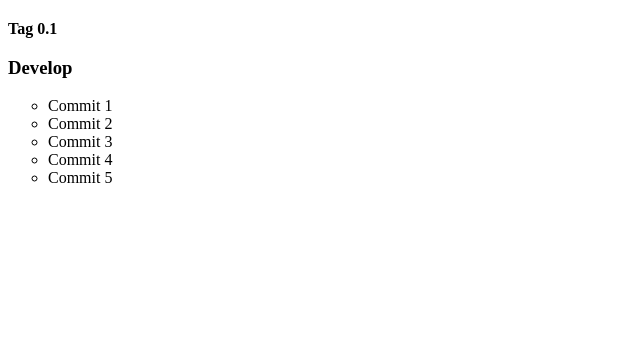
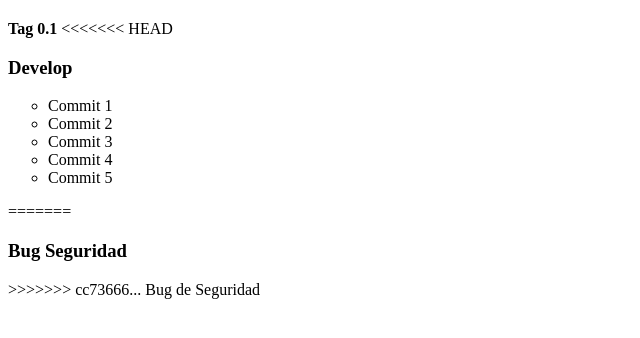
Before and after one commit to junior3141/UT02-Git, a plain HTML site: page Public/Index.html in a window 1280 px wide. Shown: the part 60-398 px from the top of the page, without its empty margins (0-640 px from the left). Drawn offline with Linux system fonts and the light colour scheme.

Commit message:
Bug de Seguridad

```diff
--- a/Public/Index.html
+++ b/Public/Index.html
@@ -11,6 +11,7 @@
     </h1>
     <b>Tag 0.1</b>
 
+<<<<<<< HEAD
     <h3>Develop</h3>
     <ul>
         <li type="circle">Commit 1</li>
@@ -19,6 +20,9 @@
         <li type="circle">Commit 4</li>
         <li type="circle">Commit 5</li>
     </ul>
+=======
+    <h3>Bug Seguridad</h3>
+>>>>>>> cc73666... Bug de Seguridad
 
 </body>
 </html>
```
